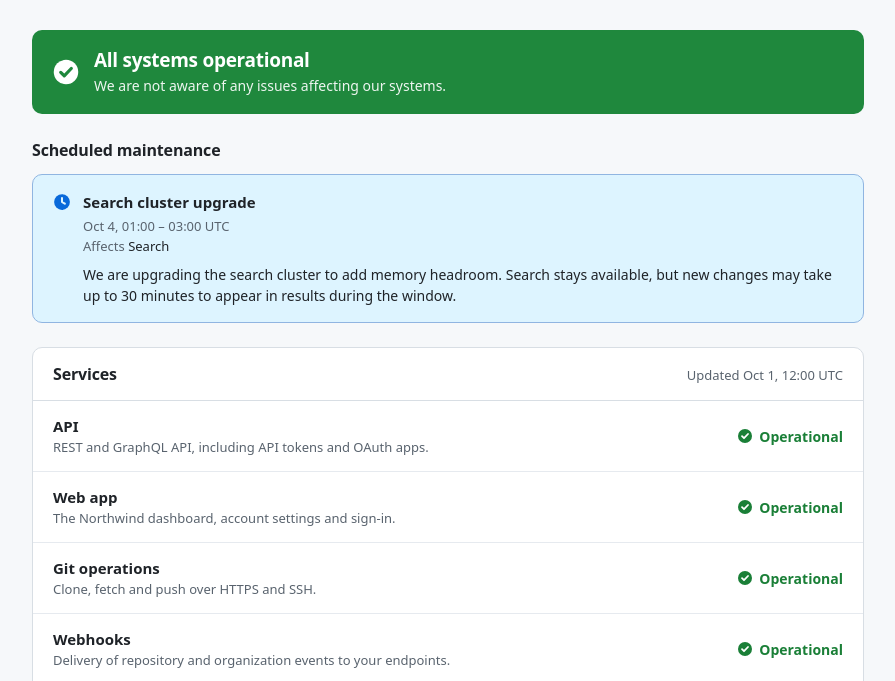
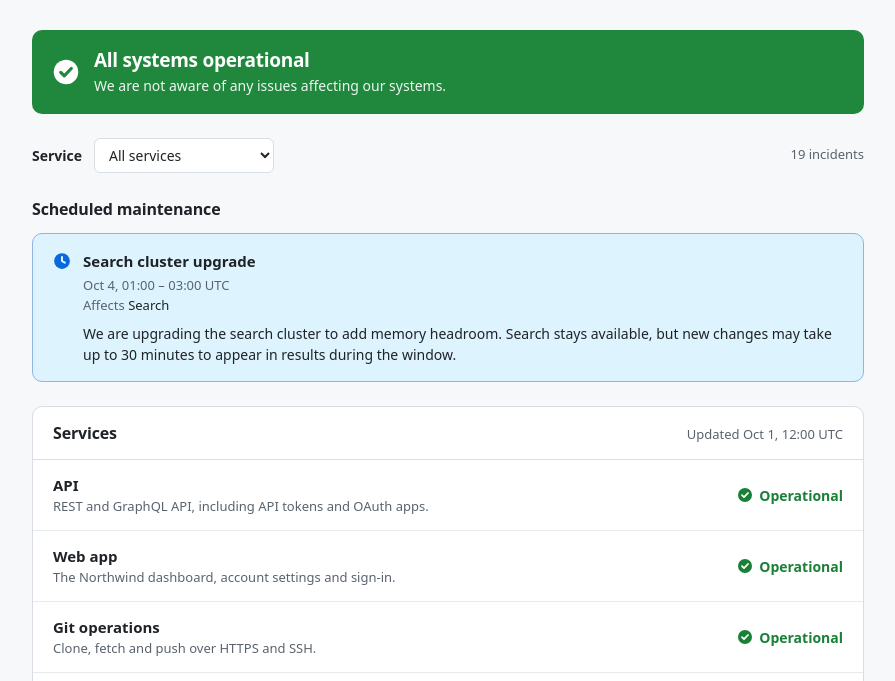
Before and after one commit to ml6team/unum-demo-canary, a website built with Vite: page index.html in a window 1280 px wide. Shown: the part 67-748 px from the top of the page, without its empty margins (192-1087 px from the left). Built offline with nearby package versions, Linux system fonts and the light colour scheme.

Commit message:
feat: add service filter to the status page (UNUSFD-113)

```diff
--- a/index.html
+++ b/index.html
@@ -25,6 +25,7 @@
     <main class="container page">
       <h1 class="visually-hidden">Northwind status</h1>
       <div id="overall"></div>
+      <div id="filter"></div>
       <div id="active"></div>
       <div id="maintenance"></div>
       <section class="card" aria-labelledby="services-heading">
--- a/src/main.ts
+++ b/src/main.ts
@@ -2,11 +2,16 @@ import './style.css';
 import { incidents, NOW, services } from './data';
 import { formatDateTime, formatDay, formatIncidentDuration, formatRange } from './lib/format';
 import {
+  ALL_SERVICES,
   activeIncidents,
   affectedServiceNames,
+  emptyHistoryMessage,
+  filterByService,
   groupByDay,
+  incidentCountLabel,
   incidentState,
   pastIncidents,
+  servicesWithIncidents,
   upcomingMaintenance,
   updatesNewestFirst,
 } from './lib/incidents';
@@ -150,9 +155,12 @@ function incidentDetails(incident: Incident, open = false): HTMLDetailsElement {
   return details;
 }
 
-function renderActive(): void {
-  const active = activeIncidents(incidents, NOW);
-  if (active.length === 0) return;
+function renderActive(list: Incident[]): void {
+  const active = activeIncidents(list, NOW);
+  if (active.length === 0) {
+    byId('active').replaceChildren();
+    return;
+  }
   byId('active').replaceChildren(
     el('section', { class: 'notice', 'aria-labelledby': 'active-heading' }, [
       el('h2', { id: 'active-heading', class: 'notice-heading' }, ['Active incidents']),
@@ -161,9 +169,12 @@ function renderActive(): void {
   );
 }
 
-function renderMaintenance(): void {
-  const upcoming = upcomingMaintenance(incidents, NOW);
-  if (upcoming.length === 0) return;
+function renderMaintenance(list: Incident[]): void {
+  const upcoming = upcomingMaintenance(list, NOW);
+  if (upcoming.length === 0) {
+    byId('maintenance').replaceChildren();
+    return;
+  }
   byId('maintenance').replaceChildren(
     el('section', { class: 'notice', 'aria-labelledby': 'maintenance-heading' }, [
       el('h2', { id: 'maintenance-heading', class: 'notice-heading' }, ['Scheduled maintenance']),
@@ -185,12 +196,11 @@ function renderMaintenance(): void {
   );
 }
 
-function renderHistory(): void {
-  const groups = groupByDay(pastIncidents(incidents, NOW));
+function renderHistory(list: Incident[]): void {
+  const groups = groupByDay(pastIncidents(list, NOW));
   if (groups.length === 0) {
-    byId('days').replaceChildren(
-      el('p', { class: 'empty' }, ['No incidents reported in the last 90 days.']),
-    );
+    const name = services.find((s) => s.id === selectedService)?.name ?? null;
+    byId('days').replaceChildren(el('p', { class: 'empty' }, [emptyHistoryMessage(name)]));
     return;
   }
   byId('days').replaceChildren(
@@ -209,12 +219,44 @@ function renderHistory(): void {
   );
 }
 
+let selectedService = ALL_SERVICES;
+
+function renderLists(): void {
+  const list = filterByService(incidents, selectedService);
+  renderActive(list);
+  renderMaintenance(list);
+  renderHistory(list);
+  byId('filter-count').textContent = incidentCountLabel(
+    pastIncidents(list, NOW).length + upcomingMaintenance(list, NOW).length,
+  );
+}
+
+function renderFilter(): void {
+  const select = el('select', { id: 'service-filter', class: 'filter-select' }, [
+    el('option', { value: ALL_SERVICES }, ['All services']),
+    ...servicesWithIncidents(incidents, services).map((s) =>
+      el('option', { value: s.id }, [s.name]),
+    ),
+  ]);
+  select.value = selectedService;
+  select.addEventListener('change', () => {
+    selectedService = select.value;
+    renderLists();
+  });
+  byId('filter').replaceChildren(
+    el('div', { class: 'filter' }, [
+      el('label', { class: 'filter-label', for: 'service-filter' }, ['Service']),
+      select,
+      el('p', { class: 'filter-count muted', id: 'filter-count', 'aria-live': 'polite' }),
+    ]),
+  );
+}
+
 renderOverall();
-renderActive();
-renderMaintenance();
+renderFilter();
 byId('services').replaceChildren(...services.map(serviceRow));
 byId('updated').replaceChildren(
   'Updated ',
   time(NOW.toISOString(), formatDateTime(NOW.toISOString())),
 );
-renderHistory();
+renderLists();
--- a/src/style.css
+++ b/src/style.css
@@ -618,6 +618,37 @@ a {
   color: var(--text-muted);
 }
 
+/* Service filter */
+
+.filter {
+  display: flex;
+  flex-wrap: wrap;
+  align-items: center;
+  gap: 8px 12px;
+}
+
+.filter-label {
+  font-size: 14px;
+  font-weight: 600;
+}
+
+.filter-select {
+  min-width: 180px;
+  max-width: 100%;
+  padding: 6px 10px;
+  border: 1px solid var(--border);
+  border-radius: 6px;
+  background: var(--surface);
+  color: var(--text);
+  font: inherit;
+  font-size: 14px;
+}
+
+.filter-count {
+  margin-left: auto;
+  font-size: 13px;
+}
+
 @media (max-width: 600px) {
   .container {
     padding-right: 16px;
```
